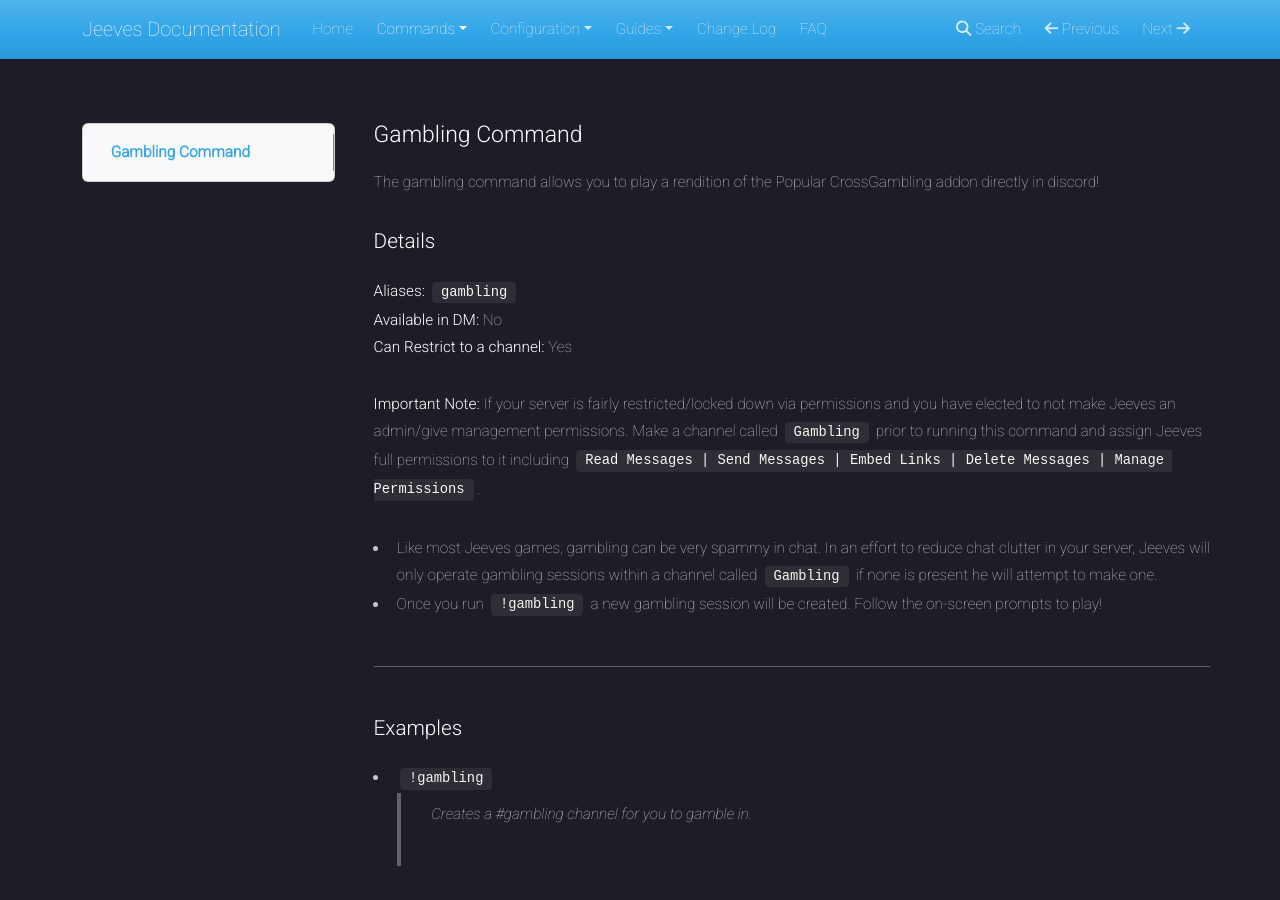
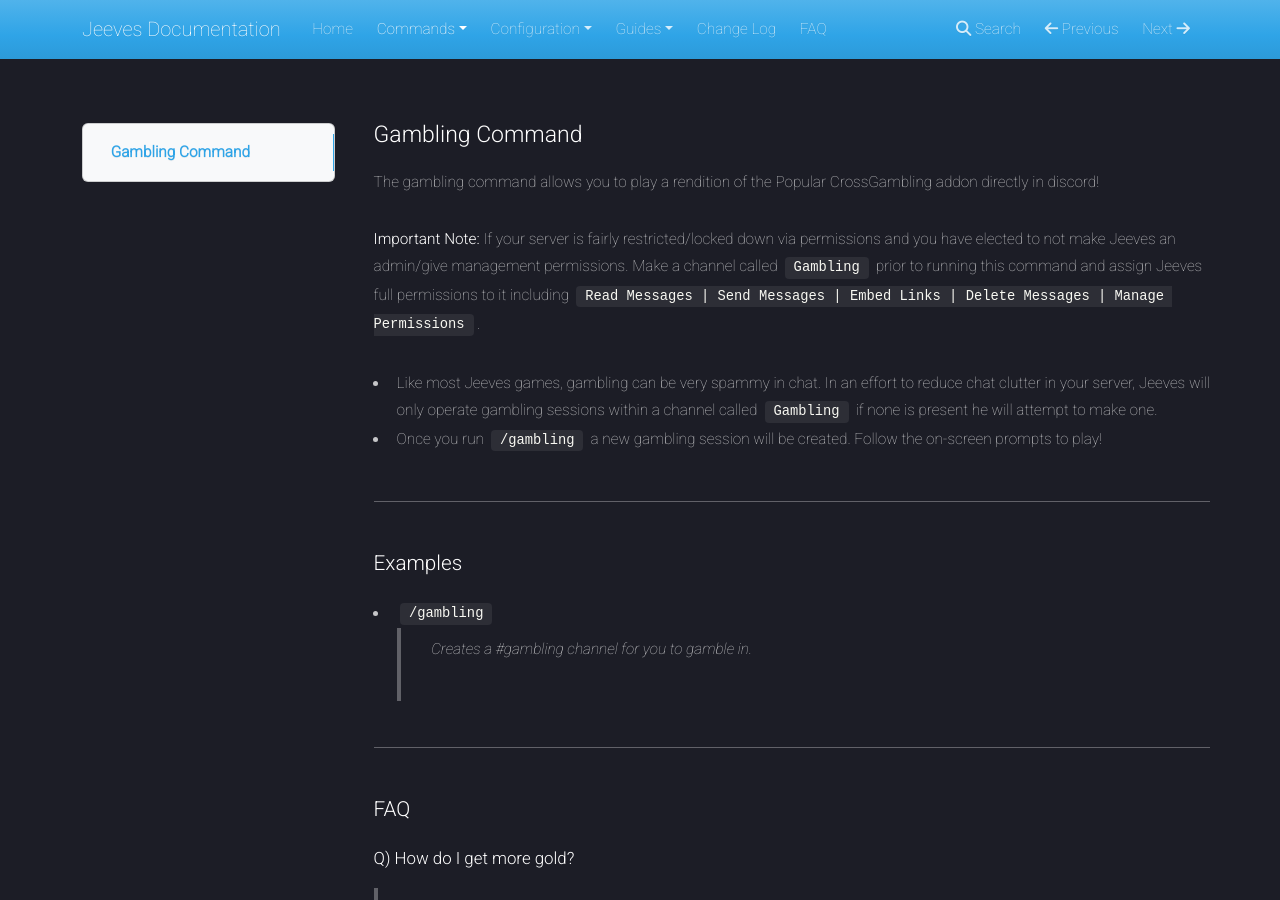
Before and after one commit to TeamJeeves/Jeeves-Bot-Documentation, an MkDocs documentation site: the page built from docs/commands/games/gambling.md, in a window 1280 px wide and 900 px high. Built offline with MkDocs 1.6.1, drawn with Linux system fonts in a browser that asks for light colours; nearby versions of some CDN libraries.

Commit message:
Gambling updates

```diff
--- a/docs/commands/games/gambling.md
+++ b/docs/commands/games/gambling.md
@@ -4,20 +4,14 @@ The gambling command allows you to play a rendition of the Popular CrossGambling
 
 
 
-### Details
-
-**Aliases:** `gambling`
-**Available in DM:** No
-**Can Restrict to a channel:** Yes
-
 **Important Note:** If your server is fairly restricted/locked down via permissions and you have elected to not make Jeeves an admin/give management permissions. Make a channel called `Gambling` prior to running this command and assign Jeeves full permissions to it including `Read Messages | Send Messages | Embed Links | Delete Messages | Manage Permissions`.
 
 * Like most Jeeves games, gambling can be very spammy in chat. In an effort to reduce chat clutter in your server, Jeeves will only operate gambling sessions within a channel called `Gambling` if none is present he will attempt to make one.
-* Once you run `!gambling` a new gambling session will be created. Follow the on-screen prompts to play!
+* Once you run `/gambling` a new gambling session will be created. Follow the on-screen prompts to play!
 ***
 ### Examples
 
-* `!gambling`
+* `/gambling`
 > Creates a #gambling channel for you to gamble in.
 
 ***
```
